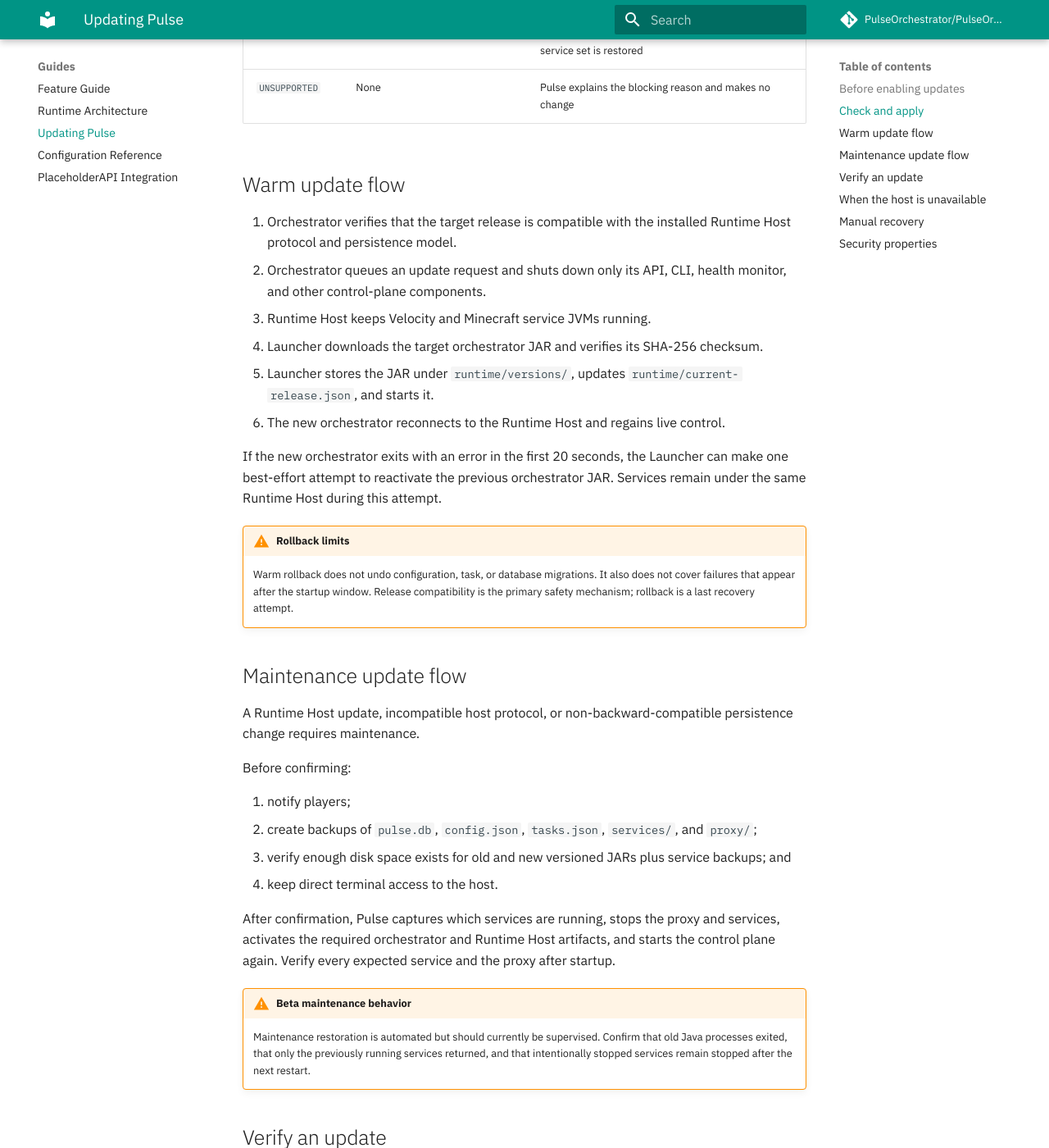
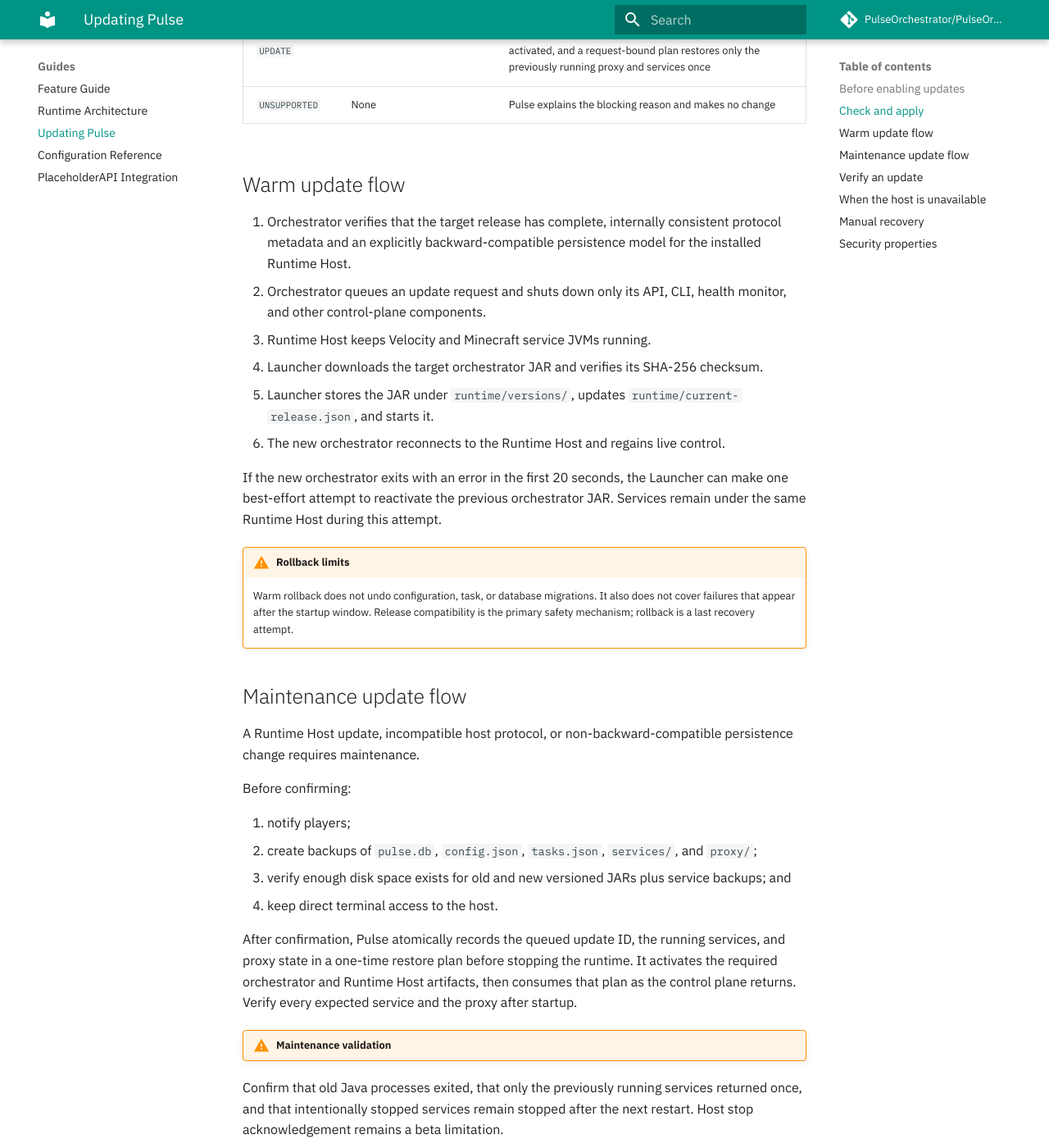
Before and after one commit to PulseOrchestrator/PulseOrchestrator, an MkDocs documentation site: the page built from docs/guides/updates.md, in a window 1280 px wide and 1400 px high, scrolled down 1597 px. Shown: the whole window at 82% size. Built offline with MkDocs 1.6.1 and Material for MkDocs 9.7.7, drawn with Linux system fonts in a browser that asks for light colours; comment, search, counter and statistics services are not loaded; the version menu is left out; some of the changed text lies outside the part shown.

Commit message:
harden launcher updating

```diff
--- a/docs/guides/updates.md
+++ b/docs/guides/updates.md
@@ -51,13 +51,13 @@
 
 | Mode | Downtime | Behavior |
 |---|---|---|
-| `WARM_UPDATE` | Orchestrator API/CLI restarts briefly; services and proxy stay online | Only the orchestrator artifact is activated, then it reattaches to the existing Runtime Host |
-| `MAINTENANCE_UPDATE` | Services and proxy stop | After confirmation, the runtime stops, required artifacts are activated, and the previously running service set is restored |
+| `WARM_UPDATE` | Orchestrator API/CLI restarts briefly; services and proxy stay online | Only explicitly complete and compatible protocol/persistence metadata permits the orchestrator artifact to activate, then it reattaches to the existing Runtime Host |
+| `MAINTENANCE_UPDATE` | Services and proxy stop | After confirmation, the runtime stops, required artifacts are activated, and a request-bound plan restores only the previously running proxy and services once |
 | `UNSUPPORTED` | None | Pulse explains the blocking reason and makes no change |
 
 ## Warm update flow
 
-1. Orchestrator verifies that the target release is compatible with the installed Runtime Host protocol and persistence model.
+1. Orchestrator verifies that the target release has complete, internally consistent protocol metadata and an explicitly backward-compatible persistence model for the installed Runtime Host.
 2. Orchestrator queues an update request and shuts down only its API, CLI, health monitor, and other control-plane components.
 3. Runtime Host keeps Velocity and Minecraft service JVMs running.
 4. Launcher downloads the target orchestrator JAR and verifies its SHA-256 checksum.
@@ -80,10 +80,10 @@
 3. verify enough disk space exists for old and new versioned JARs plus service backups; and
 4. keep direct terminal access to the host.
 
-After confirmation, Pulse captures which services are running, stops the proxy and services, activates the required orchestrator and Runtime Host artifacts, and starts the control plane again. Verify every expected service and the proxy after startup.
+After confirmation, Pulse atomically records the queued update ID, the running services, and proxy state in a one-time restore plan before stopping the runtime. It activates the required orchestrator and Runtime Host artifacts, then consumes that plan as the control plane returns. Verify every expected service and the proxy after startup.
 
-!!! warning "Beta maintenance behavior"
-    Maintenance restoration is automated but should currently be supervised. Confirm that old Java processes exited, that only the previously running services returned, and that intentionally stopped services remain stopped after the next restart.
+!!! warning "Maintenance validation"
+  Confirm that old Java processes exited, that only the previously running services returned once, and that intentionally stopped services remain stopped after the next restart. Host stop acknowledgement remains a beta limitation.
 
 ## Verify an update
 
```
Also changed, not shown: docs/guides/runtime-architecture.md (+1 -1 lines).
